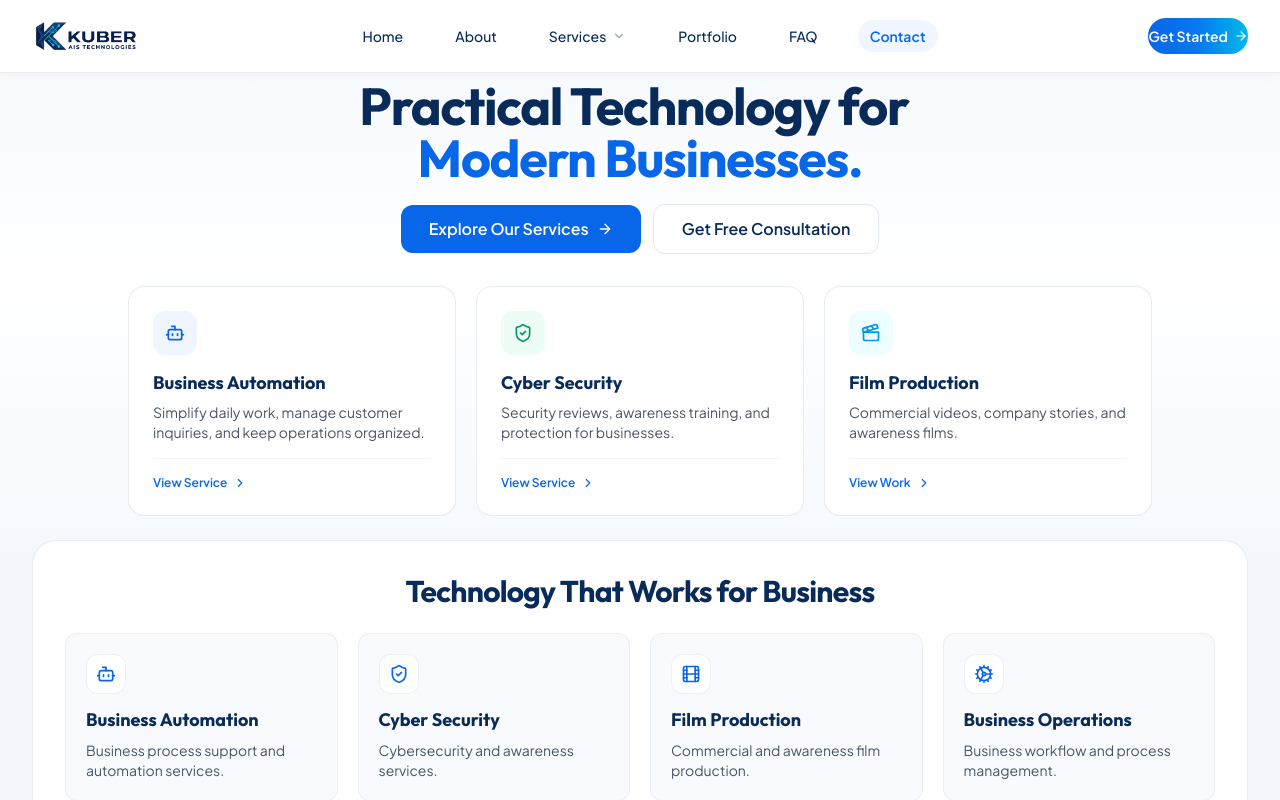
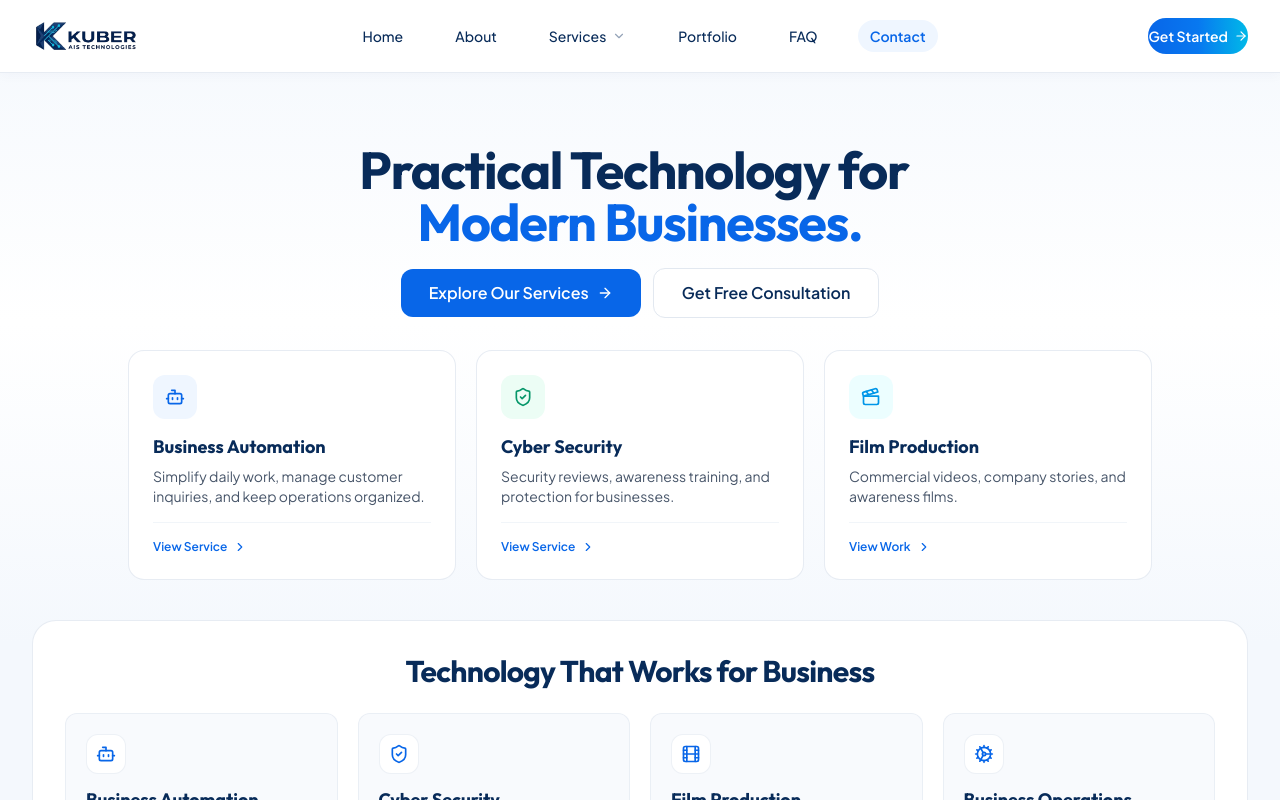
Before and after one commit to mbariya736-crypto/Kuber, a React (Vite) app: page / in a window 1280 px wide. Shown: the top 800 px of the page. Built offline with nearby package versions, Linux system fonts and the light colour scheme.

Commit message:
fix(hero): increase top padding so headline clears sticky navbar across all devices

```diff
--- a/src/components/Hero.jsx
+++ b/src/components/Hero.jsx
@@ -77,7 +77,7 @@ export default function Hero({ onOpenModal }) {
   };
 
   return (
-    <section id="home" className="relative pt-14 pb-8 sm:pt-18 sm:pb-10 md:pt-20 md:pb-12 overflow-hidden bg-gradient-to-b from-[#F4F8FD] via-white to-[#F4F8FD]">
+    <section id="home" className="relative pt-24 pb-10 sm:pt-28 sm:pb-12 md:pt-32 md:pb-14 lg:pt-36 lg:pb-16 overflow-hidden bg-gradient-to-b from-[#F4F8FD] via-white to-[#F4F8FD]">
 
       {/* Subtle Abstract Background Accents */}
       <div className="absolute inset-0 bg-grid-mesh pointer-events-none -z-10 opacity-40" />
```
